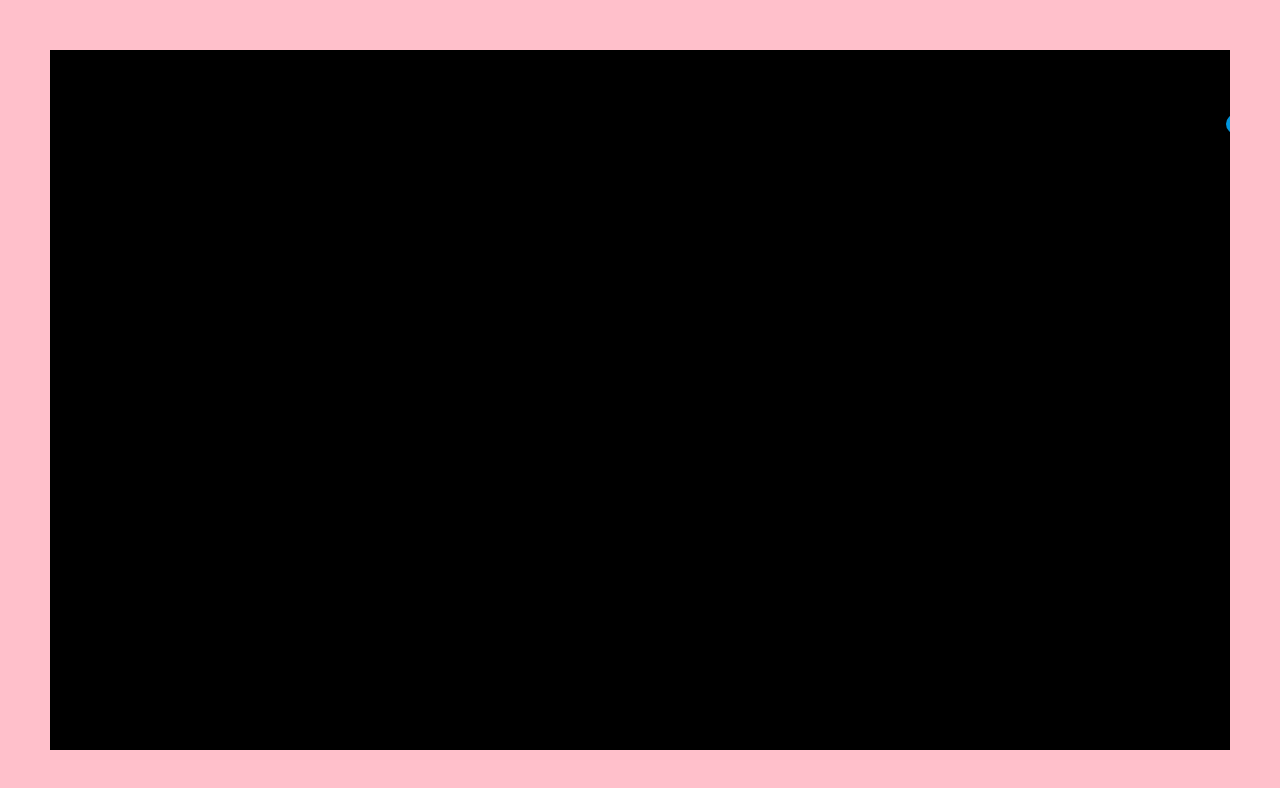
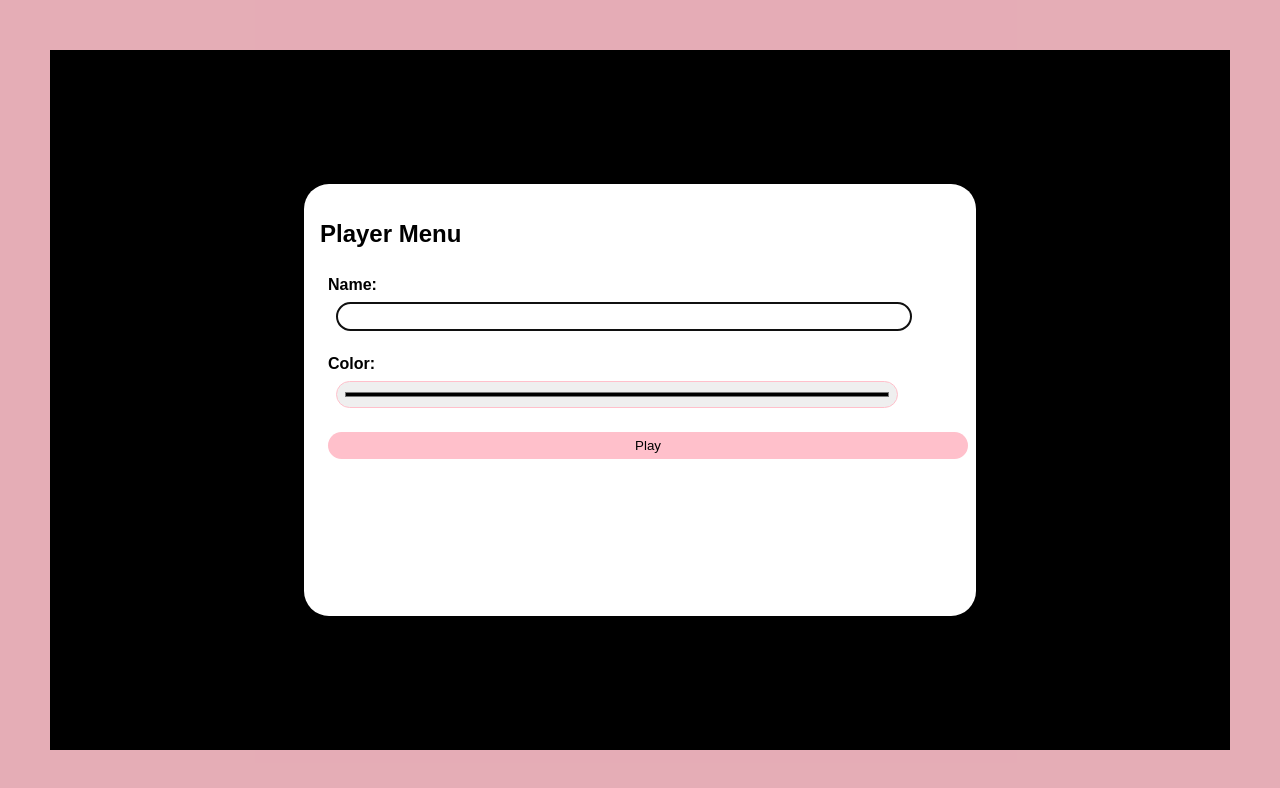
Before and after one commit to zachmyre/canvas-game, a website: page index.html in a window 1280 px wide. Drawn offline with Linux system fonts and the light colour scheme.

Commit message:
checkpoint - bugs with movement

```diff
--- a/game.js
+++ b/game.js
@@ -3,47 +3,88 @@ const ctx = canvas.getContext("2d");
 canvas.width = window.innerWidth - 100;
 canvas.height = window.innerHeight - 100;
 
+const playerMenuModal = document.getElementById("playerMenu");
+const playerMenuForm = document.getElementById("playerMenuForm");
+
+playerMenuModal.showModal();
+playerMenuForm.addEventListener("submit", handlePlayerMenuSubmit);
+
 let x = canvas.width / 2;
 let y = canvas.height - 30;
 
-let dx = 2;
-let dy = -2;
+let dx = 20;
+let dy = -20;
 
+let playerName = "";
+let playerColor = "";
+
+function handlePlayerMenuSubmit(event) {
+  event.preventDefault();
+
+  const nameValue = event.target[0].value;
+  const colorValue = event.target[1].value;
+
+  if (!nameValue || !colorValue) {
+    return;
+  }
+
+  playerName = nameValue;
+  playerColor = colorValue;
+
+  playerMenuForm.removeEventListener("submit", handlePlayerMenuSubmit);
+  playerMenuModal.close();
+
+  // Game Loop Interval with FPS
+  setInterval(draw, 1000 / 60);
+  document.addEventListener("keydown", handleKeyInput);
+}
+
+function handleKeyInput(event) {
+  const keyName = event.key;
+  if (keyName == "a") {
+    console.log(x);
+    if (x <= canvas.width && x >= window.innerWidth - canvas.width + 2 + dx) {
+      x -= dx;
+    }
+  }
+  if (keyName == "d") {
+    console.log(canvas.width);
+    console.log(window.innerWidth);
+    console.log(x);
+    if (
+      x <= canvas.width + 2 + dx &&
+      x >= window.innerWidth - canvas.width - 2 - dx
+    ) {
+      x += dx;
+    }
+  }
+}
 
 function drawBall() {
   ctx.beginPath();
   ctx.arc(x, y, 10, 0, Math.PI * 2);
-    ctx.fillStyle = "#0095DD";
+  ctx.fillStyle = playerColor;
   ctx.fill();
   ctx.closePath();
 }
 
-
 // Game Loop
-function draw(){
+function draw() {
   // circle
   ctx.clearRect(0, 0, canvas.width, canvas.height);
   drawBall();
-    x += dx;
-    y += dy;
 }
 
-// Game Loop Interval with FPS
-setInterval(draw, 1000 / 60);
+// // rectangle
+// ctx.beginPath();
+// ctx.rect(20, 40, 50, 50);
+// ctx.fillStyle = "#FF0000";
+// ctx.fill();
+// ctx.closePath();
 
-
-// rectangle
-ctx.beginPath();
-ctx.rect(20, 40, 50, 50);
-ctx.fillStyle = "#FF0000";
-ctx.fill();
-ctx.closePath();
-
-
-
-//unfilled rectangle
-ctx.beginPath();
-ctx.rect(160, 10, 100, 40);
-ctx.strokeStyle = "rgb(0 0 255 / 50%)";
-ctx.stroke();
-ctx.closePath();
+// //unfilled rectangle
+// ctx.beginPath();
+// ctx.rect(160, 10, 100, 40);
+// ctx.strokeStyle = "rgb(0 0 255 / 50%)";
+// ctx.stroke();
+// ctx.closePath();
--- a/index.html
+++ b/index.html
@@ -8,6 +8,21 @@
     <link rel="stylesheet" href="styles.css" />
   </head>
   <body>
+    <dialog id="playerMenu">
+      <h2>Player Menu</h2>
+      <form id="playerMenuForm">
+        <div id="errorsContainer"></div>
+        <section class="formSection">
+        <label>Name:</label>
+        <input required name="name" type="text" />
+      </section>
+        <section class="formSection">
+        <label>Color:</label>
+        <input name="color" type="color" />
+      </section>
+      <button type="submit">Play</button>
+      </form>
+    </dialog>
     <canvas id="canvas"></canvas>
     <script src="game.js"></script>
   </body>
--- a/styles.css
+++ b/styles.css
@@ -1,3 +1,7 @@
+:root {
+  --border-radius-global: 25px;
+}
+
 body {
   display: flex;
   align-items: center;
@@ -6,8 +10,56 @@ body {
   margin: 0;
   overflow: hidden;
   background-color: pink;
+  font-family: Arial, Helvetica, sans-serif;
 }
 
 #canvas {
   background-color: #000000;
 }
+
+#errorContainer{
+  display: hidden;
+  padding: 12px;
+  margin-top: 6px;
+  margin-bottom: 6px;
+  border-radius: var(--border-radius-global);
+  border: 2px solid red;
+}
+
+#playerMenu{
+  background-color: white;
+  width: 50vw;
+  height: 50vh;
+  border: none;
+  border-radius: var(--border-radius-global);
+}
+
+.formSection{
+  padding: 8px;
+}
+
+.formSection label{
+  font-weight: bold;
+}
+
+.formSection input{
+  width: 90%;
+  padding: 6px;
+  margin: 8px;
+  border: 1px solid pink;
+  border-radius: var(--border-radius-global);
+}
+
+#playerMenu button{
+  padding: 6px;
+  margin: 8px;
+  width: 100%;
+  background-color: pink;
+  border: none;
+  border-radius: var(--border-radius-global);
+}
+
+#playerMenu button:hover{
+  opacity: .5;
+  cursor: pointer;
+}
```
Lines whose indentation alone changed are shown as unchanged.
